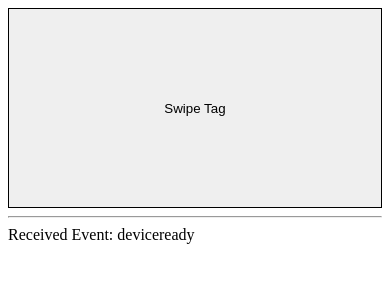
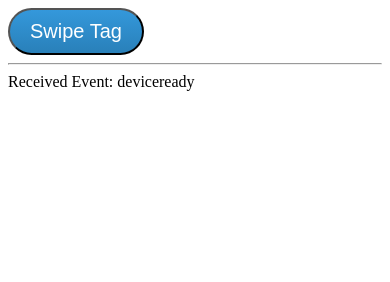
Before and after one commit to andyj/iosnfc, a website: page www/index.html in a window 390 px wide. Drawn offline with Linux system fonts and the light colour scheme; some packages are replaced by stand-ins of ours.

Commit message:
Added some style

```diff
--- a/www/css/index.css
+++ b/www/css/index.css
@@ -1,8 +1,26 @@
-#swipeTag{
-  width:100%;
-  height:200px;
-  border:1px solid black;
-  display:block;
-  padding:10px;
-  text-align: center;
+.btn {
+  background: #3498db;
+  background-image: -webkit-linear-gradient(top, #3498db, #2980b9);
+  background-image: -moz-linear-gradient(top, #3498db, #2980b9);
+  background-image: -ms-linear-gradient(top, #3498db, #2980b9);
+  background-image: -o-linear-gradient(top, #3498db, #2980b9);
+  background-image: linear-gradient(to bottom, #3498db, #2980b9);
+  -webkit-border-radius: 28;
+  -moz-border-radius: 28;
+  border-radius: 28px;
+  font-family: Arial;
+  color: #ffffff;
+  font-size: 20px;
+  padding: 10px 20px 10px 20px;
+  text-decoration: none;
 }
+
+.btn:hover {
+  background: #3cb0fd;
+  background-image: -webkit-linear-gradient(top, #3cb0fd, #3498db);
+  background-image: -moz-linear-gradient(top, #3cb0fd, #3498db);
+  background-image: -ms-linear-gradient(top, #3cb0fd, #3498db);
+  background-image: -o-linear-gradient(top, #3cb0fd, #3498db);
+  background-image: linear-gradient(to bottom, #3cb0fd, #3498db);
+  text-decoration: none;
+}
--- a/www/index.html
+++ b/www/index.html
@@ -10,7 +10,7 @@
   <title>ios NFC</title>
 </head>
 <body>
-  <button id="swipeTag" href="##">Swipe Tag</button>
+  <button id="swipeTag" class="btn" href="##">Swipe Tag</button>
   <hr>
   <div id="consoleLog" style="max-height: 400px; overflow: auto;"></div>
   <script type="text/javascript" src="cordova.js"></script>
```
